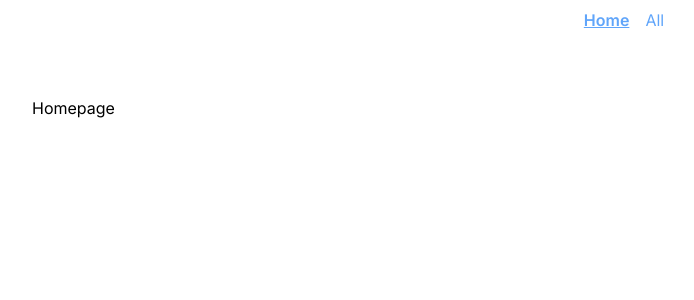
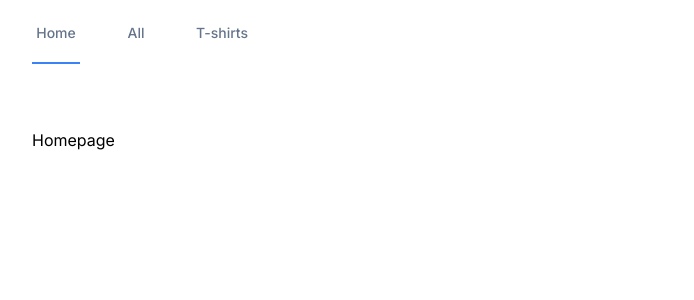
Before and after one commit to wknott/cool-next-store, a Next.js app: page / in a window 1280 px wide. Shown: the top 300 px of the page, without its empty margins (16-710 px from the left). Built offline with nearby package versions, Linux system fonts and the light colour scheme.

Commit message:
refactored Navigation component

```diff
--- a/next.config.mjs
+++ b/next.config.mjs
@@ -7,6 +7,11 @@ const nextConfig = {
         destination: '/products/1',
         permanent: true, // Ustaw na true, jeśli przekierowanie ma być stałe (301), lub false, jeśli tymczasowe (302)
       },
+      {
+        source: '/categories/t-shirts',
+        destination: '/categories/t-shirts/1',
+        permanent: true, // Ustaw na true, jeśli przekierowanie ma być stałe (301), lub false, jeśli tymczasowe (302)
+      },
     ]
   },
 };
--- a/src/ui/atoms/ActiveLink.tsx
+++ b/src/ui/atoms/ActiveLink.tsx
@@ -16,8 +16,6 @@ type ActiveLinkProps = {
 export const ActiveLink = ({
 	href,
 	children,
-	className,
-	activeClassName,
 	exact,
 }: ActiveLinkProps) => {
 	const pathname = usePathname();
@@ -26,7 +24,11 @@ export const ActiveLink = ({
 	return (
 		<Link
 			href={href}
-			className={clsx(className, isActive && activeClassName)}
+			className={
+				clsx(
+					isActive ? "border-blue-500" : "border-transparent",
+					"flex h-full min-w-[3rem] items-center justify-center border-b-2  px-1 pt-1 text-center text-sm font-medium text-slate-500 hover:border-gray-300 hover:text-slate-700",
+				)}
 			{...(isActive ? { "aria-current": true } : {})}
 		>
 			{children}
--- a/src/ui/organisms/Navigation.tsx
+++ b/src/ui/organisms/Navigation.tsx
@@ -1,27 +1,24 @@
 import { ActiveLink } from "@/ui/atoms/ActiveLink";
 
+const routes = [
+	{ href: "/", label: "Home", exact: true },
+	{ href: "/products", label: "All" },
+	{ href: "/categories/t-shirts", label: "T-shirts" },
+];
+
 export const Navigation = () => (
-	<nav>
-		<ul className="mt-2 flex justify-center space-x-4">
-			<li>
-				<ActiveLink
-					href="/"
-					className="text-blue-400 hover:text-blue-600"
-					activeClassName="font-semibold underline"
-					exact
-				>
-					Home
-				</ActiveLink>
-			</li>
-			<li>
-				<ActiveLink
-					href="/products"
-					className="text-blue-400 hover:text-blue-600"
-					activeClassName="font-semibold underline"
-				>
-					All
-				</ActiveLink>
-			</li>
+	<nav className="scrolling-touch scroll-shadows -mx-2 flex overflow-x-scroll lg:mx-0 lg:h-16 lg:overflow-x-auto">
+		<ul className="flex h-16 max-w-full space-x-8 whitespace-nowrap lg:px-8">
+			{routes.map(({ href, label, exact }) => (
+				<li key={href} className="first:pl-4 last:pr-4 lg:px-0">
+					<ActiveLink
+						href={href}
+						exact={exact}
+					>
+						{label}
+					</ActiveLink>
+				</li>
+			))}
 		</ul>
 	</nav>
 );
```
